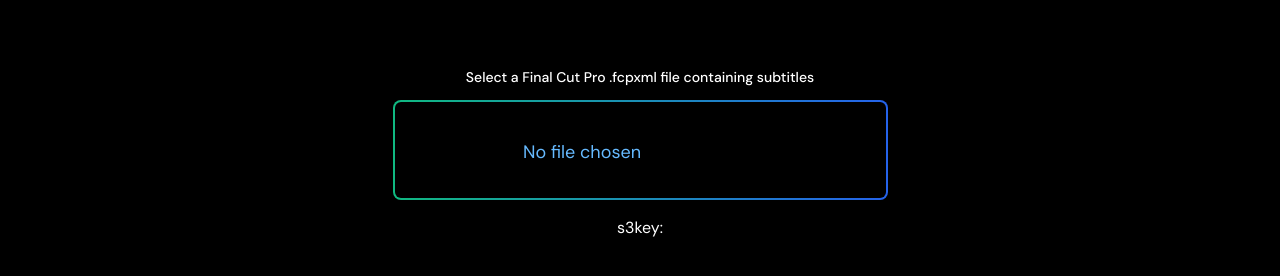
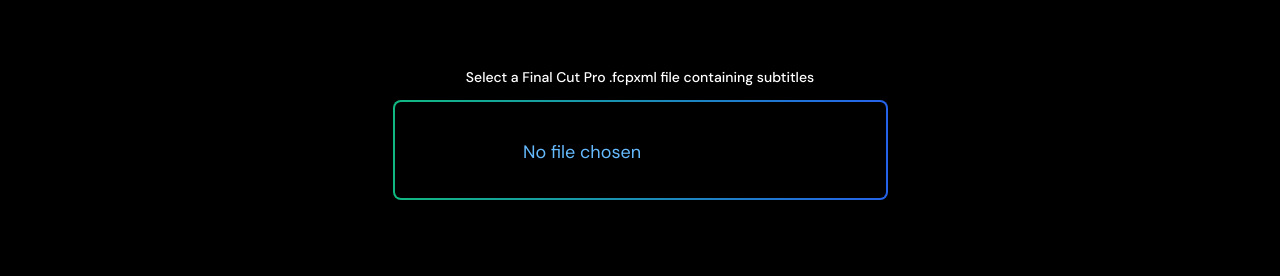
Before and after one commit to sicamois/translate-subtitles, a Next.js app: page /en in a window 1280 px wide. Shown: the part 178-454 px from the top of the page. Built offline with nearby package versions, Linux system fonts and the light colour scheme.

Commit message:
working useUploadToS3 !!!

```diff
--- a/next.config.mjs
+++ b/next.config.mjs
@@ -4,7 +4,7 @@
   experimental: {
     reactCompiler: true,
     serverActions: {
-      bodySizeLimit: '4.5mb',
+      bodySizeLimit: '100mb',
     },
     ppr: true,
   },
--- a/src/app/[lang]/translate/page.tsx
+++ b/src/app/[lang]/translate/page.tsx
@@ -33,7 +33,9 @@
   if (!encryptedFilename || typeof encryptedFilename !== 'string') {
     notFound();
   }
-  const filename = decrypt(encryptedFilename, process.env.KEY!);
+  console.log('encryptedFilename: ', encryptedFilename);
+  const filename = await decrypt(encryptedFilename);
+  console.log('filename: ', filename);
 
   const { videoTitle, subtitles, url, zipFilename } =
     await exctractFCPXMLInfosAndUrl(filename, langs);
--- a/src/app/actions.ts
+++ b/src/app/actions.ts
@@ -45,7 +45,7 @@
     };
   }
 
-  const encryptedFile = encrypt(file.name, process.env.KEY!);
+  const encryptedFile = encrypt(file.name);
 
   let languages: string[] = [];
 
--- a/src/components/UploadFile.tsx
+++ b/src/components/UploadFile.tsx
@@ -5,9 +5,24 @@
 import Spinner from './Spinner';
 import { LabelsDictionary } from '@/app/dictionaries';
 import useUploadToS3 from '@/lib/useUploadToS3';
+import { useEffect } from 'react';
+import { useRouter } from 'next/navigation';
+import { encrypt } from '@/lib/encryptionUtils';
 
 export function UploadFile({ labelsDict }: { labelsDict: LabelsDictionary }) {
-  const [handleInputChange, s3key, isPending, error] = useUploadToS3();
+  const [handleInputChange, s3key, isPending, error] = useUploadToS3(
+    'translate-subtitles-app-uploads',
+    'eu-west-3',
+  );
+  const router = useRouter();
+  useEffect(() => {
+    if (!s3key) return;
+
+    console.log('s3key: ', s3key);
+    const encryptedFile = encrypt(s3key).then((encryptedFilename) =>
+      router.push(`/translate?file=${encryptedFilename}&langs=FRA,ESP`),
+    );
+  }, [router, s3key]);
 
   return (
     <form className="m-auto flex flex-col items-center gap-4">
@@ -19,10 +34,10 @@
           className="h-24 cursor-pointer border-none p-9 text-lg text-primary"
           type="file"
           id="file"
-          name="file"
           // accept=".fcpxml"
           required
           onChange={handleInputChange}
+          disabled={isPending}
         />
       </div>
       {isPending ? (
@@ -31,95 +46,11 @@
           <p>{labelsDict.file.uploading}</p>
         </div>
       ) : null}
-      {error ? <p>{error.message}</p> : null}
-      <p>s3key: {s3key}</p>
+      {error ? (
+        <p className="text-center font-light text-red-600">
+          Error: {error.message}
+        </p>
+      ) : null}
     </form>
   );
-
-  // const initialState: {
-  //   message: string;
-  // } = {
-  //   message: '',
-  // };
-
-  // const [{ message }, formAction, isPending] = useActionState(
-  //   uploadFile,
-  //   initialState,
-  // );
-  // const formRef = useRef<HTMLFormElement>(null);
-
-  // const langArray = Object.entries(languages) as [AcceptedLanguages, string][];
-  // const [selectedLanguages, setSelectedLanguages] = useState<
-  //   AcceptedLanguages[]
-  // >(['FRA', 'ESP', 'ARA']);
-
-  // useEffect(() => {
-  //   if (message !== '') {
-  //     formRef?.current?.reset();
-  //     toast(ToastContent('Error on file upload', message));
-  //   }
-  // }, [message]);
-
-  // function onFileSelected(event: ChangeEvent<HTMLInputElement>) {
-  //   if (!formRef.current) return;
-
-  //   const file = event.target.files?.[0];
-  //   if (!file) return;
-
-  //   const formData = new FormData(formRef.current);
-  //   formAction(formData);
-  // }
-
-  // return (
-  //   <form
-  //     className="m-auto flex flex-col items-center gap-4"
-  //     action={formAction}
-  //     ref={formRef}
-  //   >
-  //     <Label htmlFor="file" className="text-center">
-  //       {labelsDict.file.selectFile}
-  //     </Label>
-  //     <div className="rounded-lg bg-gradient-to-l from-blue-600 to-emerald-500 p-[2px]">
-  //       <Input
-  //         className="h-24 cursor-pointer border-none p-9 text-lg text-primary"
-  //         type="file"
-  //         id="file"
-  //         name="file"
-  //         accept=".fcpxml"
-  //         required
-  //         onChange={onFileSelected}
-  //       />
-  //     </div>
-  //     {isPending ? (
-  //       <div className="flex h-8 items-center gap-2 text-lg">
-  //         <Spinner />
-  //         <p>{labelsDict.file.uploading}</p>
-  //       </div>
-  //     ) : null}
-  //     <div className="mt-8 flex justify-center gap-4">
-  //       {langArray.map(([key, value]) => (
-  //         <div key={key} className="flex flex-col gap-2">
-  //           <Label htmlFor={key} className="text-center">
-  //             {value}
-  //           </Label>
-  //           <Switch
-  //             id={key}
-  //             name={key}
-  //             disabled={isPending}
-  //             checked={selectedLanguages.includes(key)}
-  //             onCheckedChange={(checked) => {
-  //               if (checked) {
-  //                 setSelectedLanguages([...selectedLanguages, key]);
-  //               } else {
-  //                 setSelectedLanguages(
-  //                   selectedLanguages.filter((l) => l !== key),
-  //                 );
-  //               }
-  //             }}
-  //           />
-  //         </div>
-  //       ))}
-  //     </div>
-  //   </form>
-  // );
 }
--- a/src/lib/encryptionUtils.ts
+++ b/src/lib/encryptionUtils.ts
@@ -1,6 +1,9 @@
+'use server';
 import 'server-only';
 
-export function encrypt(text: string, key: string) {
+const key = process.env.ENCRYPTION_KEY!;
+
+export async function encrypt(text: string) {
   return [...text]
     .map((x, i) =>
       (x.codePointAt(0)! ^ key.charCodeAt(i % key.length) % 255)
@@ -10,28 +13,10 @@
     .join('');
 }
 
-export function decrypt(text: string, key: string) {
+export async function decrypt(text: string) {
   return String.fromCharCode(
     ...text
       .match(/.{1,2}/g)!
       .map((e, i) => parseInt(e, 16) ^ key.charCodeAt(i % key.length) % 255),
   );
 }
-
-export function simpleEncrypt(text: string, key: number) {
-  var result = '';
-  for (var i = 0; i < text.length; i++) {
-    var charCode = (text.charCodeAt(i) + key) % 256;
-    result += String.fromCharCode(charCode);
-  }
-  return result;
-}
-
-export function simpleDecrypt(text: string, key: number) {
-  var result = '';
-  for (var i = 0; i < text.length; i++) {
-    var charCode = (text.charCodeAt(i) - key + 256) % 256;
-    result += String.fromCharCode(charCode);
-  }
-  return result;
-}
--- a/src/lib/uploadToS3PresignedUrl.ts
+++ b/src/lib/uploadToS3PresignedUrl.ts
@@ -3,16 +3,37 @@
 import { PutObjectCommand, S3Client } from '@aws-sdk/client-s3';
 import { getSignedUrl } from '@aws-sdk/s3-request-presigner';
 
-export async function uploadToS3PresignedUrl(file: File) {
-  const s3Client = new S3Client({ region: process.env.AWS_S3_REGION });
+// S3 Bucket must have CORS configuration to allow PUT requests from the client
+// In the S3 console, go to the bucket, Permissions tab, CORS configuration
+//
+// Example working CORS configuration:
+// [
+//   {
+//       "AllowedHeaders": [
+//           "*"
+//       ],
+//       "AllowedMethods": [
+//           "PUT"
+//       ],
+//       "AllowedOrigins": [
+//           "*"
+//       ],
+//       "ExposeHeaders": [],
+//       "MaxAgeSeconds": 3000
+//   }
+// ]
 
-  if (!process.env.AWS_S3_BUCKET_NAME) {
-    throw new Error('Missing environment variable AWS_S3_BUCKET_NAME');
-  }
+export async function uploadToS3PresignedUrl(
+  file: File,
+  bucketName: string,
+  region: string,
+) {
+  const s3Client = new S3Client({ region });
 
   const putCommand = new PutObjectCommand({
-    Bucket: process.env.AWS_S3_BUCKET_NAME,
+    Bucket: bucketName,
     Key: file.name,
   });
-  return await getSignedUrl(s3Client, putCommand, { expiresIn: 600 });
+  // The URL will expire in 10 seconds. You can specify a different expiration time.
+  return await getSignedUrl(s3Client, putCommand, { expiresIn: 10 });
 }
--- a/src/lib/useUploadToS3.ts
+++ b/src/lib/useUploadToS3.ts
@@ -1,10 +1,31 @@
 'use client';
 
-import https from 'https';
 import { useState, useTransition } from 'react';
 import { uploadToS3PresignedUrl } from './uploadToS3PresignedUrl';
 
-export default function useUploadToS3() {
+function returnFileSize(number: number) {
+  if (number < 1024) {
+    return `${number} bytes`;
+  } else if (number >= 1024 && number < 1048576) {
+    return `${(number / 1024).toFixed(1)} KB`;
+  } else if (number >= 1048576) {
+    return `${(number / 1048576).toFixed(1)} MB`;
+  }
+}
+
+// WARNING : Server Actions have a default size limit of 1MB
+// To change that you have to set it in the next.config.js (or next.config.mjs) file
+// see https://nextjs.org/docs/app/api-reference/next-config-js/serverActions#bodysizelimit
+
+export default function useUploadToS3(
+  bucketName: string,
+  region: string,
+  options: {
+    accept?: string;
+    sizeLimit?: number;
+  } = {},
+) {
+  const { accept = '*/*', sizeLimit = 1_048_576 } = options;
   const [error, setError] = useState<Error | null>(null);
   const [s3key, setS3key] = useState<string | undefined>(undefined);
 
@@ -16,14 +37,50 @@
     const file = event.target.files?.[0];
     if (!file) return;
 
-    // TODO: Add a check for file size and type
+    const acceptedFiletypes = accept.split(',');
+    for (let i = 0; i < acceptedFiletypes.length; i++) {
+      acceptedFiletypes[i] = acceptedFiletypes[i].trim();
+    }
+    const passAcceptation = acceptedFiletypes.reduce(
+      (acc, acceptedFiletype) => {
+        const cleanType = acceptedFiletype.trim();
+        if (
+          !file.type.includes(cleanType.replace('*', '')) &&
+          cleanType !== '*/*' &&
+          !file.name.includes(cleanType) &&
+          !file.type.endsWith(cleanType)
+        ) {
+          return acc || false;
+        }
+        return acc || true;
+      },
+      false,
+    );
+
+    if (!passAcceptation) {
+      setError(new Error(`Only ${accept} files are accepted`));
+      return;
+    }
+
+    if (file.size > sizeLimit) {
+      setError(
+        new Error(
+          `File "${file.name}" is too big - max ${returnFileSize(sizeLimit)} allowed`,
+        ),
+      );
+      return;
+    }
 
     setError(null);
     setS3key(undefined);
 
     startTransition(async () => {
       try {
-        const uploadUrl = await uploadToS3PresignedUrl(file);
+        const uploadUrl = await uploadToS3PresignedUrl(
+          file,
+          bucketName,
+          region,
+        );
         const response = await fetch(uploadUrl, {
           method: 'PUT',
           body: file,
```
